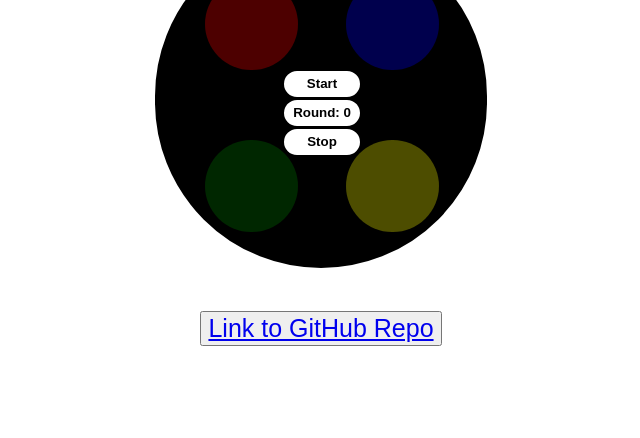
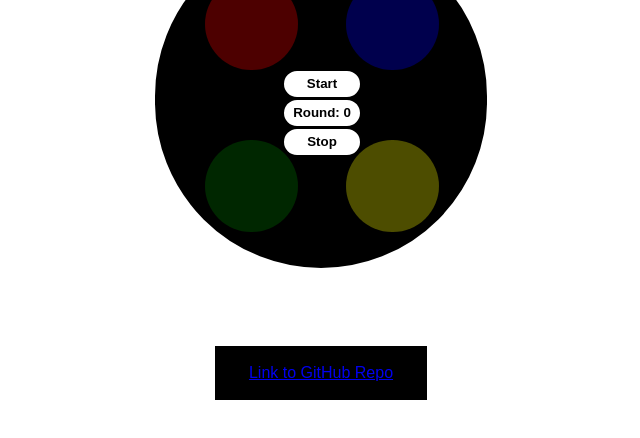
Before and after one commit to joneskj55/simple-simon, a plain HTML site: page index.html in a window 1280 px wide. Shown: the part 150-588 px from the top of the page, without its empty margins (319-959 px from the left). Drawn offline with nearby package versions, Linux system fonts and the light colour scheme; a web font is replaced by a local one.

Commit message:
update button

```diff
--- a/css/simon-stylesheet.css
+++ b/css/simon-stylesheet.css
@@ -58,8 +58,19 @@
     margin-top: -1px;
 }
 .github-button {
-    font-size: 25px;
+    background-color: black;
+    color: white;
+    border: 2px solid black;
+    display: block;
+    margin: 35px auto 55px;
+    padding: 16px 32px;
     text-align: center;
-    margin: 0 auto;
-    display: block;
+    text-decoration: none;
+    font-size: 16px;
+    transition-duration: 0.4s;
+    cursor: pointer;
 }
+
+.github-button:hover {
+    background-color: navy;
+}
```
